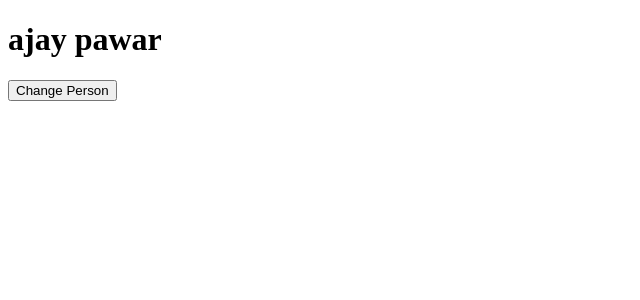
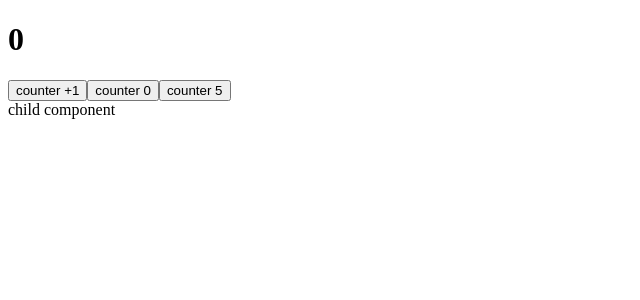
Before and after one commit to ajaydahare/react-render, a React (Create React App) app: page / in a window 1280 px wide. Shown: the top 300 px of the page, without its empty margins (0-640 px from the left). Built offline with nearby package versions, Linux system fonts and the light colour scheme.

Commit message:
parent and child render

```diff
--- a/src/App.js
+++ b/src/App.js
@@ -1,10 +1,10 @@
 import React from "react";
-import ObjectUseState from "./components/immutable state/ObjectUseState";
+import Parent from "./components/parent and child/Parent";
 
 function App() {
   return (
     <div>
-      <ObjectUseState />
+      <Parent />
     </div>
   );
 }
--- /dev/null
+++ b/src/components/parent and child/Child.js
@@ -0,0 +1,8 @@
+import React from "react";
+
+function Child() {
+  console.log("child render");
+  return <div>child component</div>;
+}
+
+export default Child;
--- /dev/null
+++ b/src/components/parent and child/Parent.js
@@ -0,0 +1,23 @@
+import React, { useState } from "react";
+import Child from "./Child";
+
+function Parent() {
+  const [counter, setCounter] = useState(0);
+  console.log("Parent render");
+  return (
+    <div>
+      <h1>{counter}</h1>
+      <button onClick={() => setCounter(counter + 1)}>counter +1</button>
+      <button onClick={() => setCounter(0)}>counter 0</button>
+      <button onClick={() => setCounter(5)}>counter 5</button>
+      <Child />
+    </div>
+  );
+}
+
+export default Parent;
+
+// conclusion
+// when a parent component renders , react will recursively render all of its child components.
+//  New state same as old state after initial render , both parent and child do not re-render
+//  New state same as old state after re-render , Parent re-render one more time but child never re-render
```
